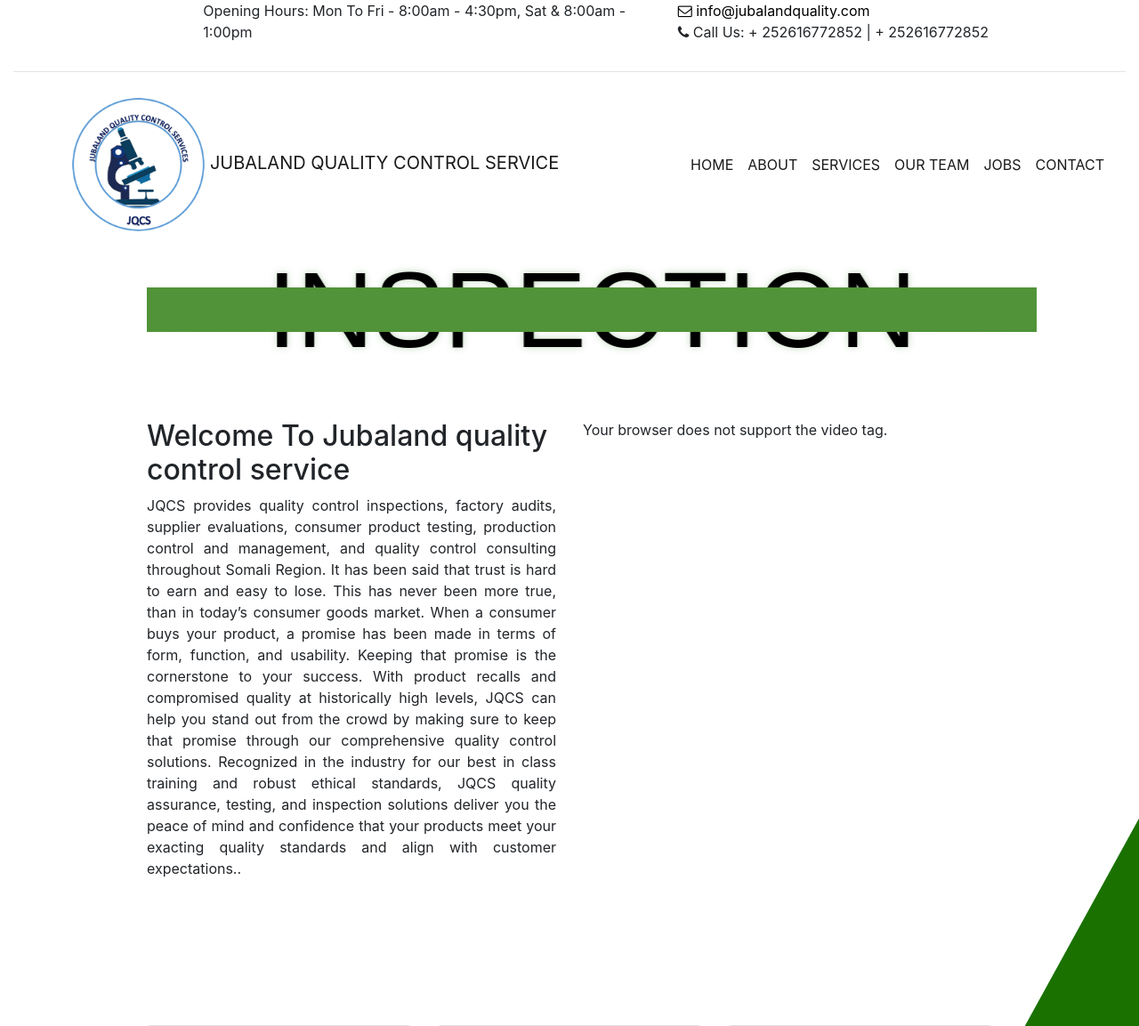
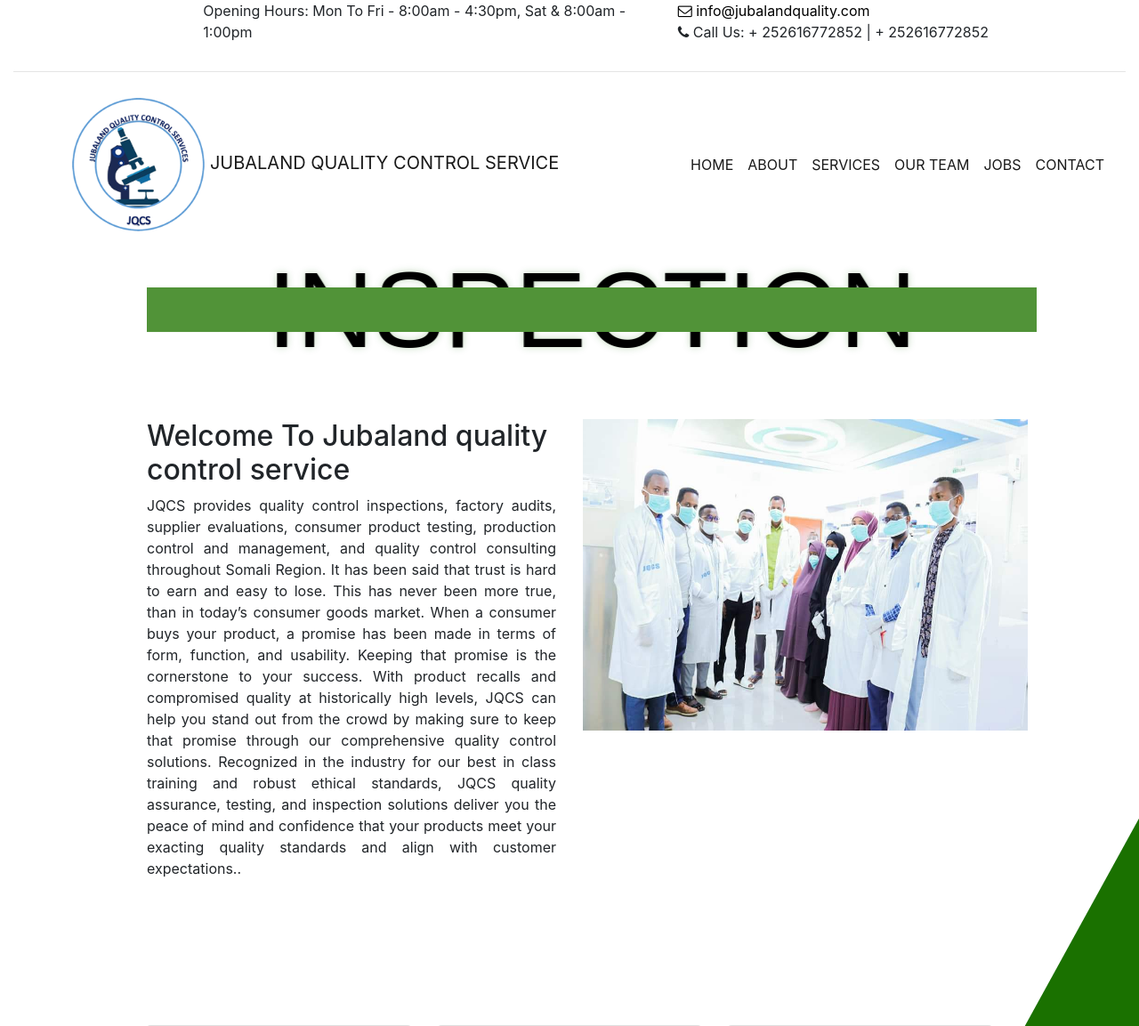
Before and after one commit to Abdisamad100/company-web, a Django app: page / in a window 1280 px wide. Shown: the top 1153 px of the page at 89% size. Run offline with Django 3.2, Linux system fonts and the light colour scheme; data that the repository does not hold is empty; some libraries are stand-ins or nearby versions; grey boxes are pictures that could not be loaded.

Commit message:
deployment

```diff
--- a/quality/templates/welcome.html
+++ b/quality/templates/welcome.html
@@ -101,8 +101,8 @@
                     {% else %}
 
 
+                    <img src="{% static 'image/4n.jpg' %}" alt="image" height="350" width="500" >
 
-                  Your browser does not support the video tag.
                   </video>
                     {% endif %}
                 </div>
```
Also changed, not shown: static/image/4n.jpg (added).
